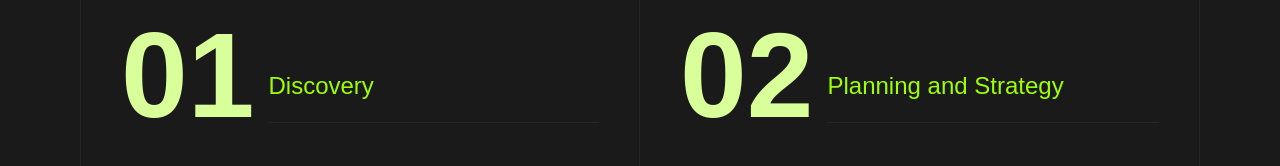
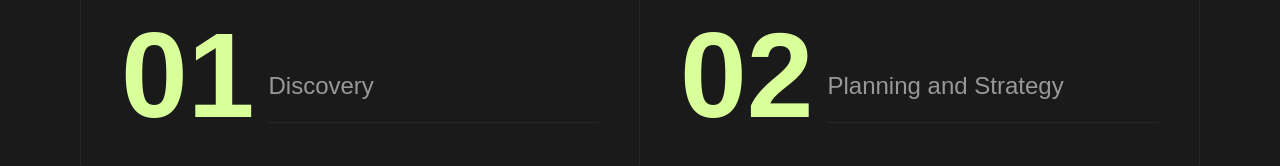
Before and after one commit to OmItaliya7/SquareUp, a React (Vite) app in the folder frontend/: page /process in a window 1280 px wide. Shown: the part 729-895 px from the top of the page. Built offline with nearby package versions, Linux system fonts and the light colour scheme; no server answers.

Commit message:
change text  color in process page

```diff
--- a/frontend/src/shared/components/StepCard.jsx
+++ b/frontend/src/shared/components/StepCard.jsx
@@ -4,7 +4,7 @@ import { memo } from "react";
 const StepCard = ({ number, title, description, index, variant = "default" }) => {
   const isLeft = index % 2 === 0;
   const variants = {
-    default: "text-accent-primary",
+    default: "text-text-muted",
     highlight: "text-accent-secondary",
   };
 
```
